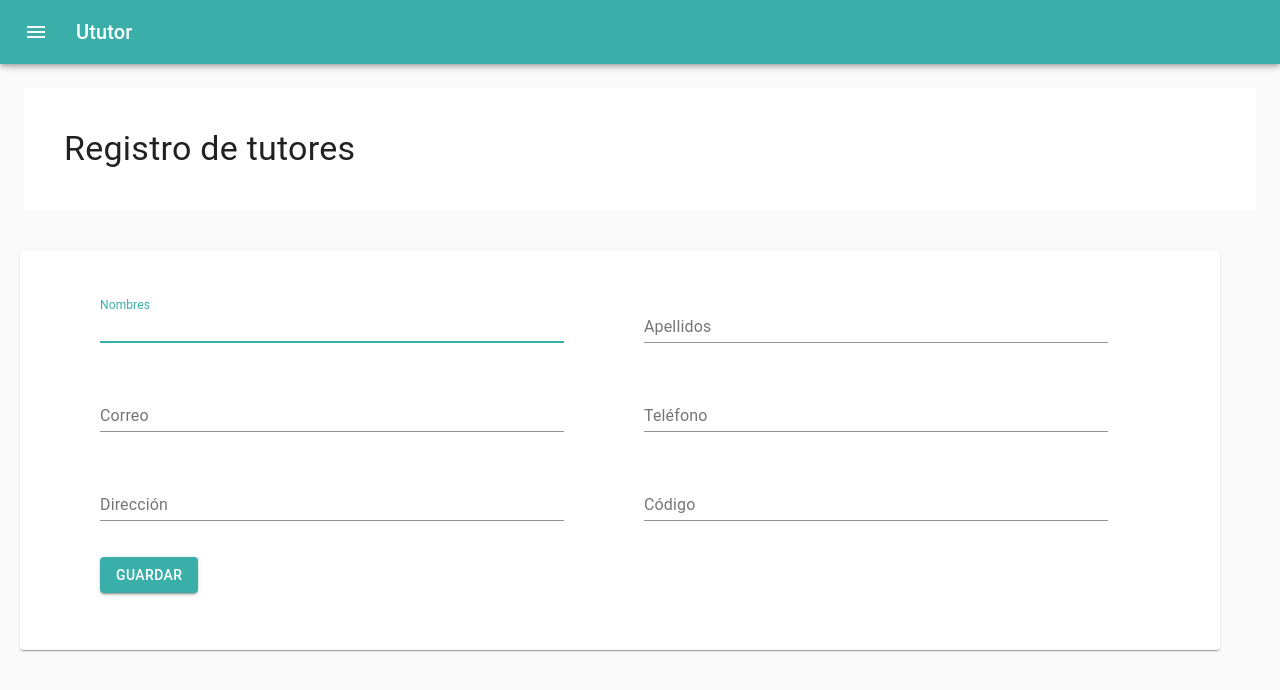
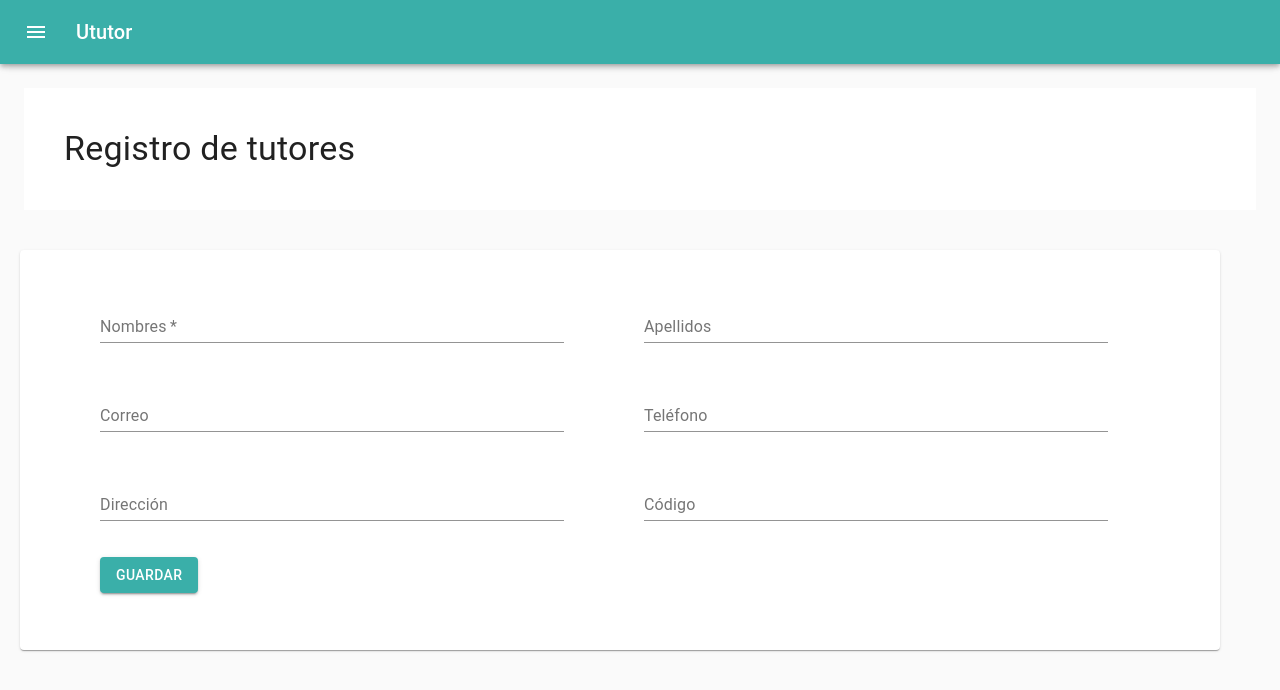
Before and after one commit to Dlumior/S3-test, a React (Create React App) app: page /coordinador/Registrar_Tutores in a window 1280 px wide. Shown: the top 690 px of the page. Built offline with nearby package versions, Linux system fonts and the light colour scheme.

Commit message:
gitflow-feature-stash: feat-coordinaro-validacionesFormRegistrarTutor

```diff
--- a/src/components/Administrador/RegistrarCoordinador.js
+++ b/src/components/Administrador/RegistrarCoordinador.js
@@ -1,7 +1,5 @@
 import React, { Component } from "react";
 //import * as Conexion from "./../../Conexion/Controller";
-import useFetchData from "../../Conexion/useFetchData";
-
 
 import Button from "@material-ui/core/Button";
 import TextField from "@material-ui/core/TextField";
@@ -58,7 +56,6 @@ const handleTelefono = (e, datosForm, setDatosForm) => {
 };
 
 const RegistrarCoordinador = () => {
-
   const [datosForm, setDatosForm] = React.useState({
     codigo: "",
     nombre: "",
@@ -69,10 +66,6 @@ const RegistrarCoordinador = () => {
     contrasenha: "",
     direccion: "",
     imagen: null,
-  });
-  const [res, apiMethod] = useFetchData({
-    url: "/api/coordinador",
-    payload: datosForm,
   });
 
   const classes = useStyles();
@@ -91,7 +84,6 @@ const RegistrarCoordinador = () => {
       ...datosForm,
       contrasenha: datosForm.nombre + datosForm.apellidos,
     });
-    apiMethod();
     console.log(datosForm);
   };
 
@@ -165,8 +157,8 @@ const RegistrarCoordinador = () => {
 
           <Button
             onClick={(e) => handleClick(e, datosForm, setDatosForm)}
-            color="primary">
-
+            color="primary"
+          >
             Crear
           </Button>
         </DialogActions>
--- a/src/components/Coordinador/FormRegistroTutor.js
+++ b/src/components/Coordinador/FormRegistroTutor.js
@@ -1,4 +1,4 @@
-import React from "react";
+import React, { useState } from "react";
 import { Paper, Grid, TextField, Button, makeStyles } from "@material-ui/core";
 
 import * as Controller from "./../../Conexion/Controller";
@@ -11,35 +11,49 @@ const useStyles = makeStyles((theme) => ({
   },
 }));
 
-const handleName = (e, datos, setDatos) => {
+const handleName = (e, datos, setDatos, errors, setErrors) => {
   setDatos({
     ...datos,
     name: e.target.value,
   });
+  if (datos.name.length >= 100) {
+    setErrors({
+      ...errors,
+      name: {
+        error: true,
+        mesage: "El nombre no debe sobrepasar los 100 caracteres",
+      },
+    });
+  } else {
+    setErrors({
+      ...errors,
+      name: { error: false, mesage: "" },
+    });
+  }
 };
 
-const handleLastName = (e, datos, setDatos) => {
+const handleLastName = (e, datos, setDatos, errors, setErrors) => {
   setDatos({
     ...datos,
     lastnames: e.target.value,
   });
 };
 
-const handleEmail = (e, datos, setDatos) => {
+const handleEmail = (e, datos, setDatos, errors, setErrors) => {
   setDatos({
     ...datos,
     email: e.target.value,
   });
 };
 
-const handlePhoneNumber = (e, datos, setDatos) => {
+const handlePhoneNumber = (e, datos, setDatos, errors, setErrors) => {
   setDatos({
     ...datos,
     phoneNumber: e.target.value,
   });
 };
 
-const handleAddress = (e, datos, setDatos) => {
+const handleAddress = (e, datos, setDatos, errors, setErrors) => {
   setDatos({
     ...datos,
     address: e.target.value,
@@ -47,16 +61,44 @@ const handleAddress = (e, datos, setDatos) => {
   });
 };
 
-const handleCode = (e, datos, setDatos) => {
+const handleCode = (e, datos, setDatos, errors, setErrors) => {
   setDatos({
     ...datos,
     code: e.target.value,
   });
 };
 
+const errorObj = {
+  name: {
+    error: false,
+    mesage: "",
+  },
+  lastnames: {
+    error: false,
+    mesage: "",
+  },
+  email: {
+    error: false,
+    mesage: "",
+  },
+  phoneNumber: {
+    error: false,
+    mesage: "",
+  },
+  direction: {
+    error: false,
+    mesage: "",
+  },
+  code: {
+    error: false,
+    mesage: "",
+  },
+};
+
 const FormRegistroTutor = (props) => {
   const classes = useStyles();
   const { datos, setDatos } = props;
+  const [errors, setErrors] = useState(errorObj);
   // const [age, setAge] = React.useState("");
 
   const handleClick = async (e, datos, setDatos) => {
@@ -88,13 +130,17 @@ const FormRegistroTutor = (props) => {
         <Grid item xs={12} container spacing={10}>
           <Grid item xs={6}>
             <TextField
-              autoFocus
+              required
+              error={errors.name.error}
               margin="dense"
               id="nombres"
               label="Nombres"
               type="text"
               fullWidth
-              onChange={(e) => handleName(e, datos, setDatos)}
+              onChange={(e) =>
+                handleName(e, datos, setDatos, errors, setErrors)
+              }
+              helperText={errors.name.mesage}
             />
           </Grid>
           <Grid item xs={6}>
@@ -104,7 +150,9 @@ const FormRegistroTutor = (props) => {
               label="Apellidos"
               type="text"
               fullWidth
-              onChange={(e) => handleLastName(e, datos, setDatos)}
+              onChange={(e) =>
+                handleLastName(e, datos, setDatos, errors, setErrors)
+              }
             />
           </Grid>
         </Grid>
@@ -116,7 +164,9 @@ const FormRegistroTutor = (props) => {
               label="Correo"
               type="email"
               fullWidth
-              onChange={(e) => handleEmail(e, datos, setDatos)}
+              onChange={(e) =>
+                handleEmail(e, datos, setDatos, errors, setErrors)
+              }
             />
           </Grid>
           <Grid item xs={6}>
@@ -126,7 +176,9 @@ const FormRegistroTutor = (props) => {
               label="Teléfono"
               type="text"
               fullWidth
-              onChange={(e) => handlePhoneNumber(e, datos, setDatos)}
+              onChange={(e) =>
+                handlePhoneNumber(e, datos, setDatos, errors, setErrors)
+              }
             />
           </Grid>
         </Grid>
@@ -138,7 +190,9 @@ const FormRegistroTutor = (props) => {
               label="Dirección"
               type="text"
               fullWidth
-              onChange={(e) => handleAddress(e, datos, setDatos)}
+              onChange={(e) =>
+                handleAddress(e, datos, setDatos, errors, setErrors)
+              }
             />
           </Grid>
           <Grid item xs={6}>
@@ -148,7 +202,9 @@ const FormRegistroTutor = (props) => {
               label="Código"
               type="text"
               fullWidth
-              onChange={(e) => handleCode(e, datos, setDatos)}
+              onChange={(e) =>
+                handleCode(e, datos, setDatos, errors, setErrors)
+              }
             />
           </Grid>
         </Grid>
```
Lines whose indentation alone changed are shown as unchanged.
